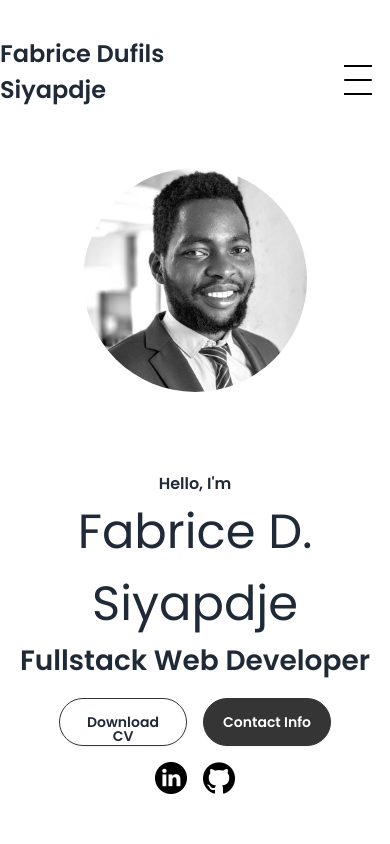
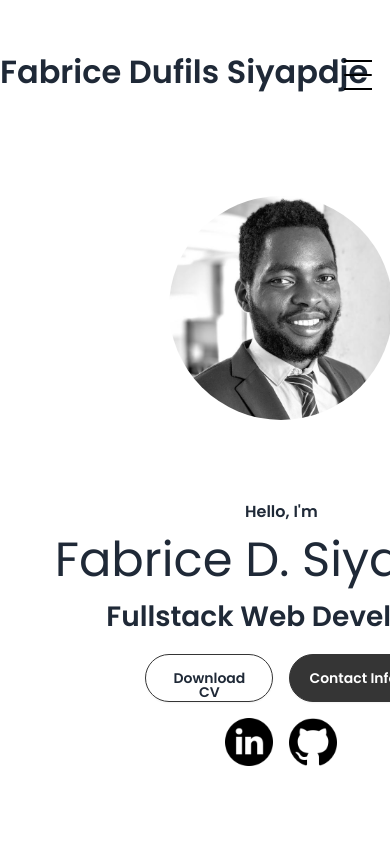
Before and after one commit to dev-dafab/dev-dafab.github.io, a SvelteKit app: page / in a window 390 px wide. Shown: the top 844 px of the page. Built offline with nearby package versions, Linux system fonts and the light colour scheme.

Commit message:
fix header and add Wip

```diff
--- a/src/lib/components/Profile.svelte
+++ b/src/lib/components/Profile.svelte
@@ -21,7 +21,7 @@
 				<div class="flex justify-center items-center">
 					<a
 						class="text-gray-700 hover:text-orange-600"
-						aria-label="Visit TrendyMinds LinkedIn"
+						aria-label="LinkedIn"
 						href="http://lol"
 						target="_blank"
 					>
@@ -62,19 +62,21 @@
 				<a class="btn btn-color-2" href="/resume"> Download CV </a>
 				<button class="btn btn-color-1" onclick="location.href='./#contact'"> Contact Info </button>
 			</div>
-			<div id="socials-container">
+			<div class="flex justify-center gap-4 mt-4">
+        <a href="https://www.linkedin.com/in/fabrice-dufils-siyapdje-3b4a8288" target='_blank'>
           <img
             src="/linkedin.png"
             alt="My LinkedIn profile"
-					class="h-[2rem]"
-					onclick="location.href='https://linkedin.com/'"
+            class="h-[3rem]"
           />
+        </a>
+        <a href="https://github.com/dev-dafab" target='_blank'>
           <img
             src="/github.png"
-					alt="My Github profile"
-					class="h-[2rem]"
-					onclick="location.href='https://github.com/'"
+            alt="My github profile link"
+            class="h-[3rem]"
           />
+        </a>
 			</div>
 		</div>
 	</section>
@@ -96,13 +98,6 @@
 	.title {
 		font-size: 3rem;
 		text-align: center;
-	}
-
-	#socials-container {
-		display: flex;
-		justify-content: center;
-		margin-top: 1rem;
-		gap: 1rem;
 	}
 
 	.btn-container {
--- /dev/null
+++ b/src/lib/components/Wip.svelte
@@ -0,0 +1,10 @@
+
+
+
+	<div class="w-full h-full col-span-12">
+		<div class="p-6 items-center">
+			<div class="flex flex-col items-center text-center self-center">
+        <h1 class="text-5xl ">Work in Progress</h1>
+      </div>
+    </div>
+  </div>
--- a/src/routes/+layout.svelte
+++ b/src/routes/+layout.svelte
@@ -25,6 +25,6 @@
 </script>
 
 <Header {navItems} />
-<main role="main" class="grid grid-cols-12 gab-6 container mx-auto py-[var(--header-height)]">
+<main role="main" class="grid grid-cols-0 md:grid-cols-12 gab-6 container mx-auto py-[var(--header-height)]">
 	<slot />
 </main>
--- a/src/routes/Header.svelte
+++ b/src/routes/Header.svelte
@@ -8,7 +8,6 @@
 	};
 
 	export let navItems: Array<ItemType> = [];
-	export let fullScreenLayout = false;
 
 	let navigationList: HTMLUListElement;
 	let navToggle: HTMLButtonElement;
@@ -47,12 +46,14 @@
 
 <svelte:window bind:scrollY bind:innerWidth={screenSize} />
 
+
 <!-- col-span-12 flex flex-col lg:flex-row justify-center gap-20 main-section -->
 <header class="fixed w-full z-10 top-0 min-h-12 flex items-center" class:bg-gray-100={scrollY > 76}>
-	<div class="w-full leading-normal container mx-auto grid grid-cols-12">
-		<p class="col-span-6 cursor-pointer logo" href={homeUrl}>
-			<span class="font-bold">Fabrice Dufils Siyapdje</span>
+	<div class="w-full leading-normal container inline-flex justify-between mx-auto">
+		<p class="cursor-pointer font-bold text-[2rem]" href={homeUrl}>
+			Fabrice Dufils Siyapdje
 		</p>
+
 
 		<button
 			on:click|preventDefault|stopPropagation={toggleMenuClicked}
@@ -120,7 +121,7 @@
 		position: absolute;
 		aspect-ratio: 1;
 		width: 2rem;
-		top: calc(var(--header-height) / 3);
+		top: calc(var(--header-height) / 3.4);
 		right: 2rem;
 		z-index: 9999;
 	}
--- a/src/routes/about/+page.svelte
+++ b/src/routes/about/+page.svelte
@@ -1 +1,7 @@
-WIP
+<script>
+  import Wip from "$lib/components/Wip.svelte";
+  // your script goes here
+</script>
+
+
+<Wip />
--- a/src/routes/blog/+page.svelte
+++ b/src/routes/blog/+page.svelte
@@ -1 +1,7 @@
-WIP
+<script>
+  import Wip from "$lib/components/Wip.svelte";
+  // your script goes here
+</script>
+
+
+<Wip />
--- a/src/routes/projects/+page.svelte
+++ b/src/routes/projects/+page.svelte
@@ -1 +1,5 @@
-WIP
+<script>
+  import Wip from "$lib/components/Wip.svelte";
+</script>
+
+<Wip />
```
Lines whose indentation alone changed are shown as unchanged.
